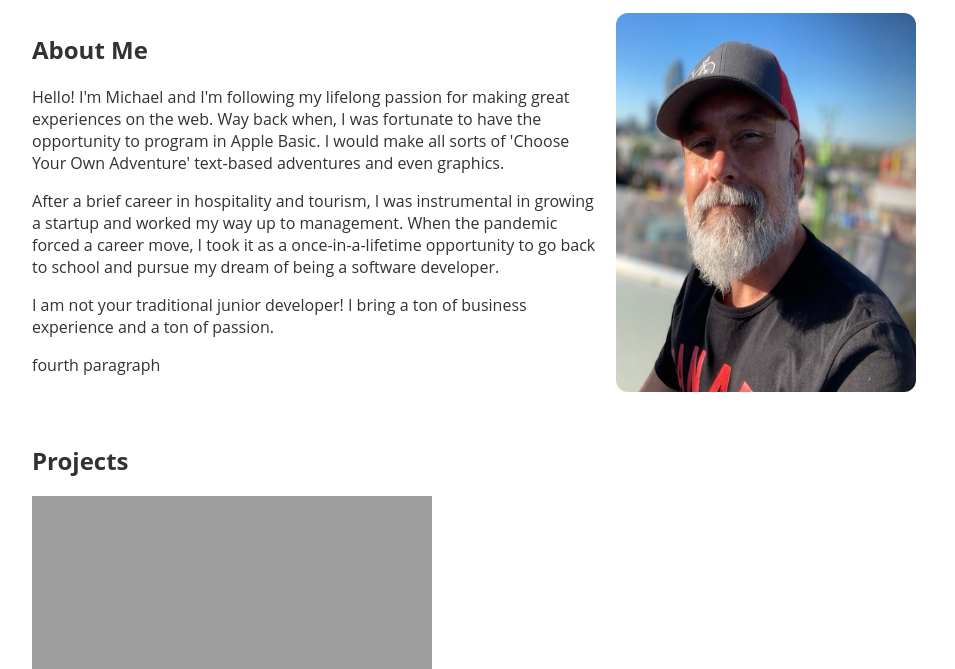
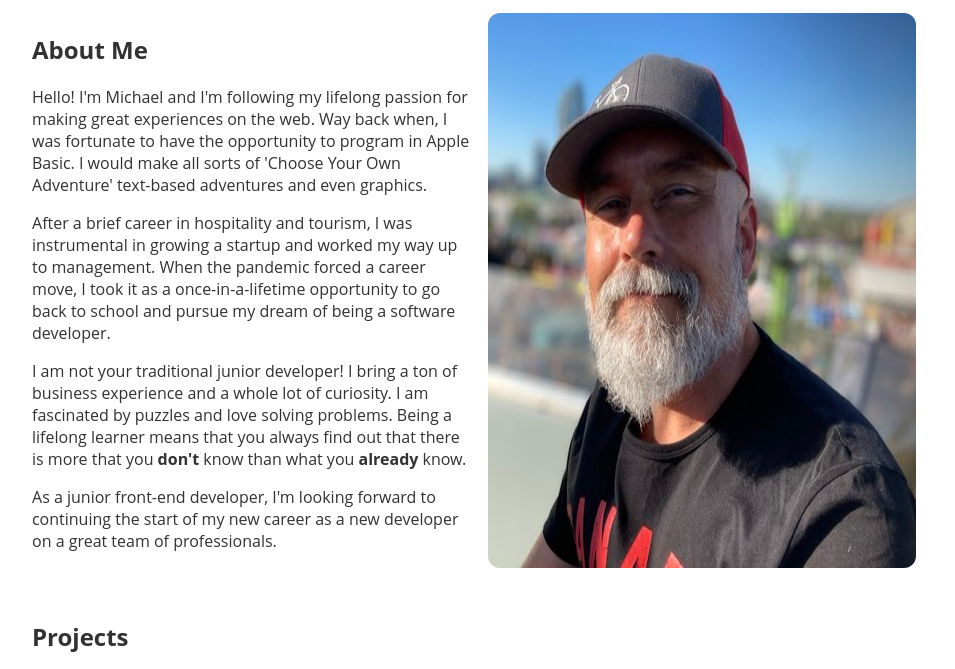
Before and after one commit to MichaelLipski/portfolio, a website: page index.html in a window 1280 px wide. Shown: the part 108-777 px from the top of the page, without its empty margins (158-1113 px from the left). Drawn offline with Linux system fonts and the light colour scheme.

Commit message:
updated bio content

```diff
--- a/css/styles.css
+++ b/css/styles.css
@@ -119,7 +119,7 @@ summary {
 }
 
 .portrait {
-  width: 300px;
+  width: 0.5 em;
   border-radius: var(--border-radius);
   flex-shrink: 0;
 }
@@ -147,7 +147,7 @@ footer {
   text-align: center;
 }
 
-@media only screen and (max-width: 600px) {
+@media only screen and (max-width: 800px) {
   .about-me-container {
     flex-direction: column;
   }
--- a/index.html
+++ b/index.html
@@ -31,10 +31,10 @@
               After a brief career in hospitality and tourism, I was instrumental in growing a startup and worked my way up to management. When the pandemic forced a career move, I took it as a once-in-a-lifetime opportunity to go back to school and pursue my dream of being a software developer.
             </p>
             <p>
-              I am not your traditional junior developer! I bring a ton of business experience and a ton of passion.
+              I am not your traditional junior developer! I bring a ton of business experience and a whole lot of curiosity. I am fascinated by puzzles and love solving problems. Being a lifelong learner means that you always find out that there is more that you <strong>don't</strong> know than what you <strong>already</strong> know.
             </p>
             <p>
-              fourth paragraph
+              As a junior front-end developer, I'm looking forward to continuing the start of my new career as a new developer on a great team of professionals.
             </p>
           </div>
           <img
```
